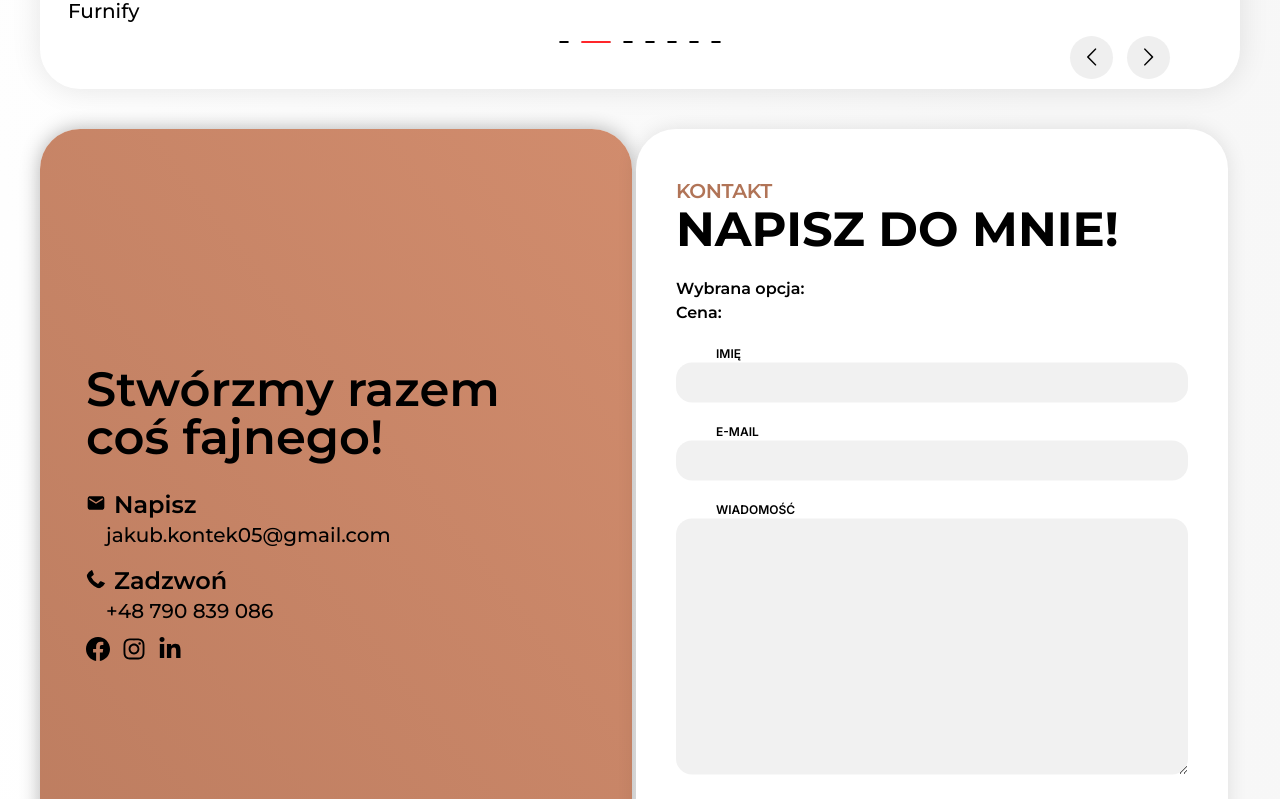
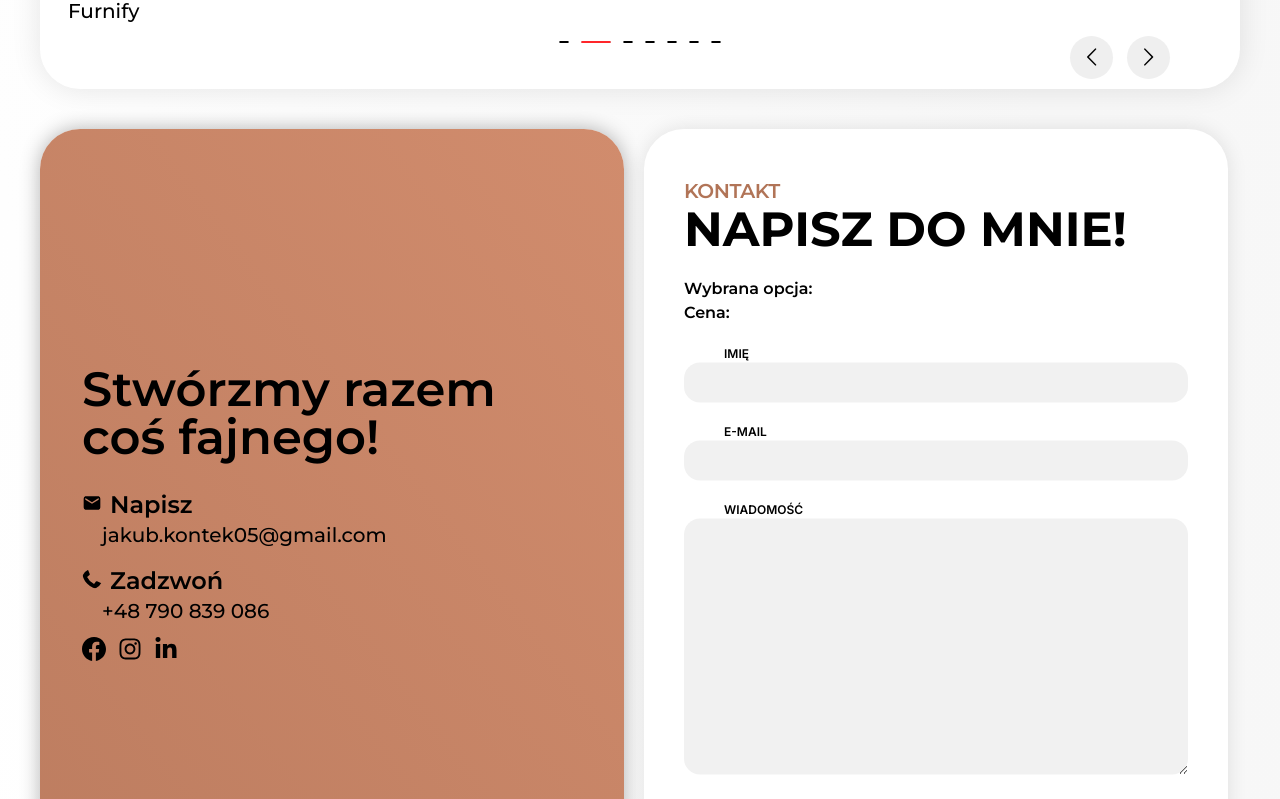
Before and after one commit to K0ntek/JakubKontek, a React (Vite) app in the folder Kontek/: page / in a window 1280 px wide. Shown: the part 5372-6171 px from the top of the page. Built offline with nearby package versions, Linux system fonts and the light colour scheme; a web font is replaced by a local one.

Commit message:
Update Contact.jsx

```diff
--- a/Kontek/src/components/Contact.jsx
+++ b/Kontek/src/components/Contact.jsx
@@ -68,9 +68,9 @@ const Contact = ({option, price}) => {
     }
 
   return (
-    <div className=' my-7 grid md:grid-cols-2 pb-10 gap-1 mr-3 min-h-screen' id='contact'>
+    <div className=' my-7 grid md:grid-cols-2 pb-10 gap-5 mr-3 min-h-screen' id='contact'>
 
-    <div className=' w-full lg:max-w-[800px] lg:w-full mx-auto bg-gradient-to-tr from-[#bd7d60] to-[#d18c6d] rounded-[40px] shadow-[0px_0px_20px_0px] shadow-black/30'>
+    <div className=' max-w-[800px] lg:w-full mx-auto bg-gradient-to-tr from-[#bd7d60] to-[#d18c6d] rounded-[40px] shadow-[0px_0px_20px_0px] shadow-black/30'>
             <div className='relative top-[50%] translate-y-[-50%] mx-auto max-w-[500px] p-5 lg:p-0'>
                 <div className=' space-y-3 font-montserrat font-[500]'>
                 <h1 className=' font-montserrat text-3xl sm:text-5xl font-[600] mt-1 mb-6'>Stwórzmy razem coś fajnego!</h1>
```
